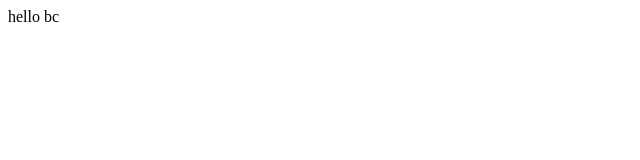
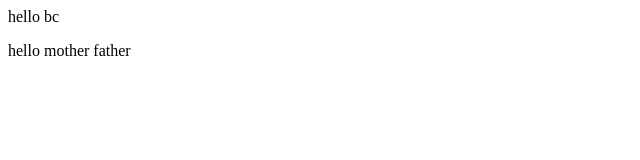
Before and after one commit to sagar-iitg-17/NewRepo, a plain HTML site: page index.html in a window 1280 px wide. Shown: the whole page, without its empty margins (0-640 px from the left). Drawn offline with Linux system fonts and the light colour scheme.

Commit message:
kuchh nhi

```diff
--- a/index.html
+++ b/index.html
@@ -1 +1,2 @@
 <p>hello bc</p>
+<p> hello mother father</p>
```
